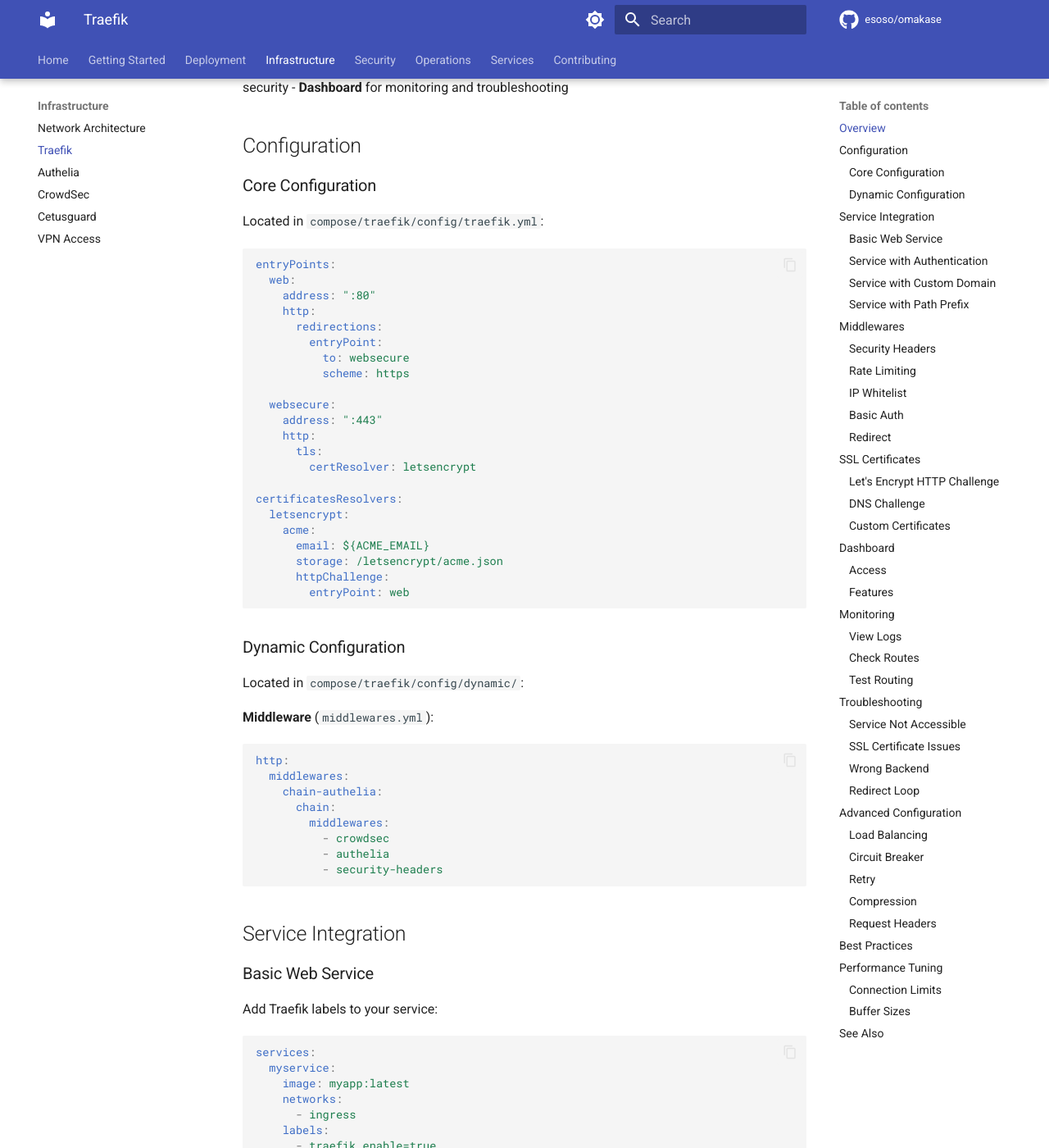
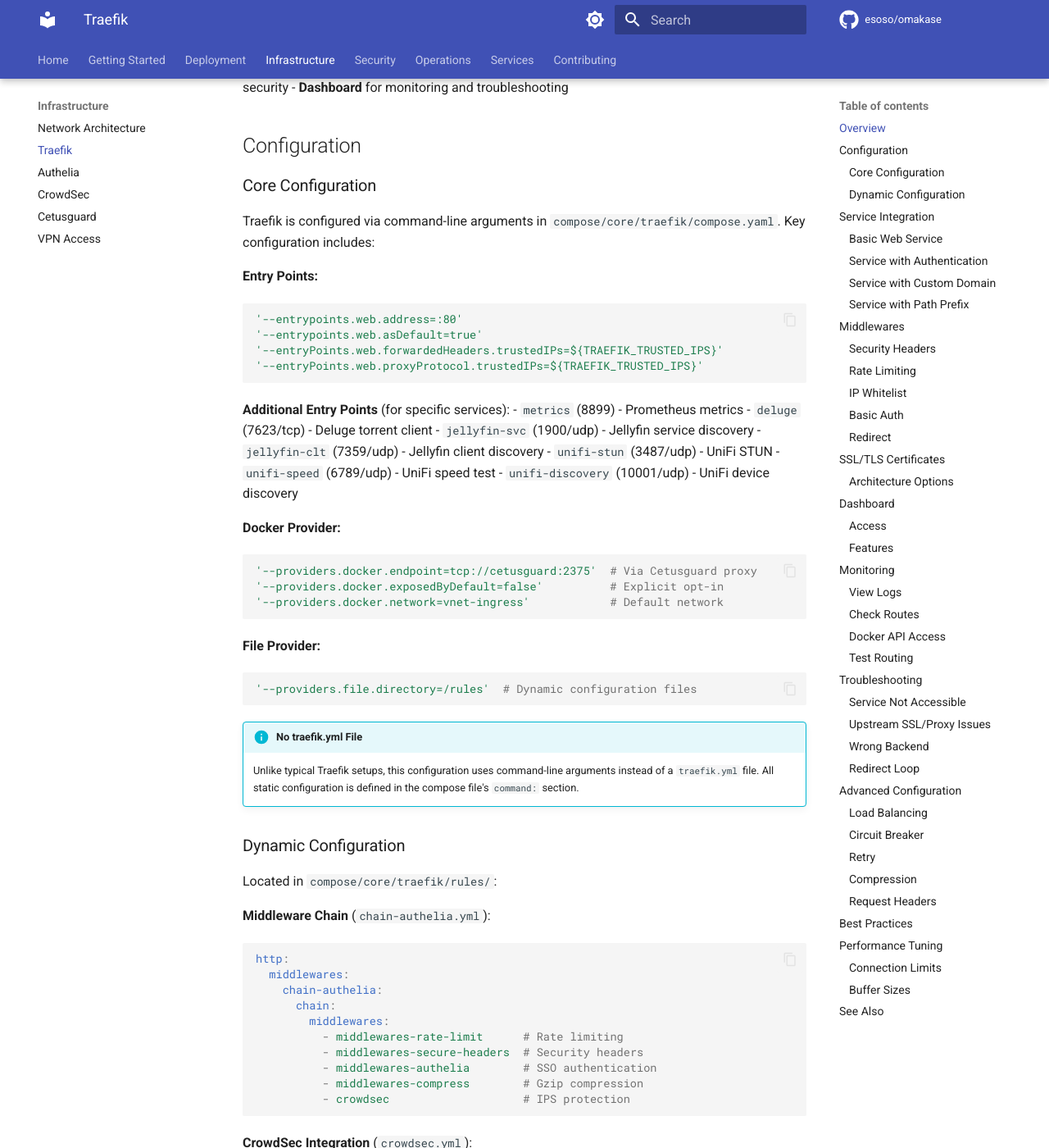
Before and after one commit to EsOsO/Omakase, an MkDocs documentation site: the page built from docs/infrastructure/traefik.md, in a window 1280 px wide and 1400 px high, scrolled down 301 px. Shown: the whole window at 82% size. Built offline with MkDocs 1.6.1 and Material for MkDocs 9.7.7, drawn with Linux system fonts in a browser that asks for light colours; comment, search, counter and statistics services are not loaded; some of the changed text lies outside the part shown.

Commit message:
docs(traefik): fix documentation to match actual configuration (#10)
Fixed multiple inaccuracies in Traefik documentation to reflect the
actual implementation:

Configuration Method:
- Documented that Traefik uses command-line arguments, not traefik.yml
- Corrected paths: rules in /rules/ not config/dynamic/

Network and Connectivity:
- Fixed network name: vnet-ingress (not ingress)
- Documented Cetusguard proxy for Docker API access
- Explained upstream SSL termination architecture

Middleware Chain:
- Corrected chain-authelia middleware order:
  middlewares-rate-limit → middlewares-secure-headers →
  middlewares-authelia → middlewares-compress → crowdsec
- Added CrowdSec bouncer plugin configuration with Redis cache

Entry Points:
- Documented additional entry points for services (Jellyfin, UniFi, Deluge)
- Clarified that default is 'web' (port 80), not 'websecure'

SSL/TLS:
- Explained that SSL termination happens upstream by design
- Removed incorrect Let's Encrypt configuration examples
- Added architecture options section

Security:
- Documented TRAEFIK_TRUSTED_IPS for proxy protocol
- Updated security headers to match actual configuration
- Emphasized Docker socket protection via Cetusguard

Best Practices:
- Removed ACME-related practices
- Added Redis cache monitoring
- Added trusted IPs verification
- Emphasized never exposing Docker socket directly

Troubleshooting:
- Fixed network inspection commands (vnet-ingress)
- Removed ACME/Let's Encrypt troubleshooting
- Added upstream proxy troubleshooting
- Added Cetusguard connectivity checks

🤖 Generated with [Claude Code](https://claude.com/claude-code)

Co-authored-by: Claude <noreply@anthropic.com>

````diff
--- a/docs/infrastructure/traefik.md
+++ b/docs/infrastructure/traefik.md
@@ -15,47 +15,86 @@ Traefik provides:
 
 ### Core Configuration
 
-Located in `compose/traefik/config/traefik.yml`:
+Traefik is configured via command-line arguments in `compose/core/traefik/compose.yaml`. Key configuration includes:
 
+**Entry Points:**
 ```yaml
-entryPoints:
-  web:
-    address: ":80"
-    http:
-      redirections:
-        entryPoint:
-          to: websecure
-          scheme: https
+'--entrypoints.web.address=:80'
+'--entrypoints.web.asDefault=true'
+'--entryPoints.web.forwardedHeaders.trustedIPs=${TRAEFIK_TRUSTED_IPS}'
+'--entryPoints.web.proxyProtocol.trustedIPs=${TRAEFIK_TRUSTED_IPS}'
+```
 
-  websecure:
-    address: ":443"
-    http:
-      tls:
-        certResolver: letsencrypt
+**Additional Entry Points** (for specific services):
+- `metrics` (8899) - Prometheus metrics
+- `deluge` (7623/tcp) - Deluge torrent client
+- `jellyfin-svc` (1900/udp) - Jellyfin service discovery
+- `jellyfin-clt` (7359/udp) - Jellyfin client discovery
+- `unifi-stun` (3487/udp) - UniFi STUN
+- `unifi-speed` (6789/udp) - UniFi speed test
+- `unifi-discovery` (10001/udp) - UniFi device discovery
 
-certificatesResolvers:
-  letsencrypt:
-    acme:
-      email: ${ACME_EMAIL}
-      storage: /letsencrypt/acme.json
-      httpChallenge:
-        entryPoint: web
+**Docker Provider:**
+```yaml
+'--providers.docker.endpoint=tcp://cetusguard:2375'  # Via Cetusguard proxy
+'--providers.docker.exposedByDefault=false'          # Explicit opt-in
+'--providers.docker.network=vnet-ingress'            # Default network
 ```
+
+**File Provider:**
+```yaml
+'--providers.file.directory=/rules'  # Dynamic configuration files
+```
+
+!!! info "No traefik.yml File"
+    Unlike typical Traefik setups, this configuration uses command-line arguments instead of a `traefik.yml` file. All static configuration is defined in the compose file's `command:` section.
 
 ### Dynamic Configuration
 
-Located in `compose/traefik/config/dynamic/`:
+Located in `compose/core/traefik/rules/`:
 
-**Middleware** (`middlewares.yml`):
+**Middleware Chain** (`chain-authelia.yml`):
 ```yaml
 http:
   middlewares:
     chain-authelia:
       chain:
         middlewares:
-          - crowdsec
-          - authelia
-          - security-headers
+          - middlewares-rate-limit      # Rate limiting
+          - middlewares-secure-headers  # Security headers
+          - middlewares-authelia        # SSO authentication
+          - middlewares-compress        # Gzip compression
+          - crowdsec                    # IPS protection
+```
+
+**CrowdSec Integration** (`crowdsec.yml`):
+```yaml
+http:
+  middlewares:
+    crowdsec:
+      plugin:
+        crowdsec-bouncer:
+          enabled: true
+          crowdseclapihost: 'crowdsec:8080'
+          crowdsecappsechost: 'crowdsec:7422'
+          rediscacheenabled: true
+          rediscachehost: 'traefik-redict:6379'
+```
+
+**Security Headers** (`middlewares-secure-headers.yml`):
+```yaml
+http:
+  middlewares:
+    middlewares-secure-headers:
+      headers:
+        browserXssFilter: true
+        contentTypeNosniff: true
+        customFrameOptionsValue: SAMEORIGIN
+        stsIncludeSubdomains: true
+        stsPreload: true
+        stsSeconds: 15552000
+        referrerPolicy: same-origin
+        permissionsPolicy: camera=(), microphone=(self), geolocation=()
 ```
 
 ## Service Integration
@@ -69,14 +108,19 @@ services:
   myservice:
     image: myapp:latest
     networks:
-      - ingress
+      - vnet-ingress  # Must be on the ingress network
     labels:
       - traefik.enable=true
       - traefik.http.routers.myservice.rule=Host(`myservice.${DOMAINNAME}`)
-      - traefik.http.routers.myservice.entrypoints=websecure
-      - traefik.http.routers.myservice.tls.certresolver=letsencrypt
+      - traefik.http.routers.myservice.entrypoints=web
       - traefik.http.services.myservice.loadbalancer.server.port=8080
 ```
+
+!!! warning "Network Requirement"
+    Services must be on the `vnet-ingress` network to be accessible via Traefik. This is Omakase's shared network for public-facing services.
+
+!!! info "No SSL Configuration in Labels"
+    Unlike typical Traefik setups, **this configuration does not use Let's Encrypt directly**. SSL termination is handled upstream (e.g., HAProxy, Cloudflare, or external load balancer). You don't need `tls.certresolver` labels.
 
 ### Service with Authentication
 
@@ -86,11 +130,17 @@ Protect service with Authelia SSO:
 labels:
   - traefik.enable=true
   - traefik.http.routers.myservice.rule=Host(`myservice.${DOMAINNAME}`)
-  - traefik.http.routers.myservice.entrypoints=websecure
-  - traefik.http.routers.myservice.tls.certresolver=letsencrypt
+  - traefik.http.routers.myservice.entrypoints=web
   - traefik.http.routers.myservice.middlewares=chain-authelia@file
   - traefik.http.services.myservice.loadbalancer.server.port=8080
 ```
+
+The `chain-authelia@file` middleware applies:
+- Rate limiting
+- Security headers
+- Authelia SSO authentication
+- Gzip compression
+- CrowdSec IPS protection
 
 ### Service with Custom Domain
 
@@ -185,50 +235,35 @@ labels:
   - traefik.http.middlewares.redirect-https.redirectscheme.permanent=true
 ```
 
-## SSL Certificates
+## SSL/TLS Certificates
 
-### Let's Encrypt HTTP Challenge
+!!! info "Upstream SSL Termination"
+    **Omakase's Traefik does not handle SSL certificates directly**. This is by design for the reference architecture where SSL termination happens upstream (e.g., OPNSense HAProxy, Cloudflare, cloud load balancer).
 
-Default method (requires port 80 accessible):
+### Architecture Options
 
-```yaml
-certificatesResolvers:
-  letsencrypt:
-    acme:
-      email: ${ACME_EMAIL}
-      storage: /letsencrypt/acme.json
-      httpChallenge:
-        entryPoint: web
+**Option 1: Upstream SSL Termination** (Default/Recommended)
+```
+Internet → [Firewall/HAProxy with SSL] → Traefik (HTTP only) → Services
 ```
 
-### DNS Challenge
+- SSL certificates managed at firewall/load balancer level
+- Traefik receives traffic on port 80 (HTTP)
+- Internal communication uses HTTP or can be encrypted separately
+- `TRAEFIK_TRUSTED_IPS` validates requests come from trusted proxy
 
-For wildcard certificates:
-
-```yaml
-certificatesResolvers:
-  letsencrypt:
-    acme:
-      email: ${ACME_EMAIL}
-      storage: /letsencrypt/acme.json
-      dnsChallenge:
-        provider: cloudflare
-        resolvers:
-          - "1.1.1.1:53"
-          - "8.8.8.8:53"
+**Option 2: Direct SSL with Let's Encrypt** (Requires modification)
+```
+Internet → Traefik (HTTPS) → Services
 ```
 
-### Custom Certificates
+To enable Let's Encrypt, you would need to:
+1. Add `websecure` entrypoint (port 443)
+2. Add `certificatesResolvers` configuration
+3. Update service labels to use `entrypoints=websecure` and `tls.certresolver=letsencrypt`
+4. Expose port 443 in compose file
 
-Mount custom certificates:
-
-```yaml
-volumes:
-  - ./certs:/certs
-labels:
-  - traefik.http.routers.myservice.tls.domains[0].main=mydomain.com
-  - traefik.http.routers.myservice.tls.domains[0].sans=*.mydomain.com
-```
+This is not the default configuration but can be adapted for simpler deployments.
 
 ## Dashboard
 
@@ -255,20 +290,41 @@ docker compose logs -f traefik
 ### Check Routes
 
 ```bash
-# List all HTTP routers
-docker exec traefik traefik healthcheck
+# Health check
+docker exec traefik traefik healthcheck --ping
 
-# View configuration
-docker exec traefik cat /etc/traefik/traefik.yml
+# View running command/configuration
+docker inspect traefik | jq '.[0].Args'
+
+# View dynamic configuration files
+docker exec traefik ls -la /rules/
+docker exec traefik cat /rules/chain-authelia.yml
 ```
+
+### Docker API Access
+
+!!! important "Cetusguard Proxy"
+    Traefik **does not** connect to the Docker socket directly. Instead, it uses the Cetusguard proxy for security:
+
+    ```yaml
+    '--providers.docker.endpoint=tcp://cetusguard:2375'
+    ```
+
+    This provides:
+    - Read-only access to Docker API
+    - No container manipulation capabilities
+    - Network isolation from host Docker socket
+    - Audit logging of API requests
+
+See [Cetusguard documentation](cetusguard.md) for more details.
 
 ### Test Routing
 
 ```bash
-# Test specific host
+# Test specific host (internal)
 curl -H "Host: myservice.yourdomain.com" http://localhost
 
-# With SSL
+# Test from external (if SSL upstream)
 curl https://myservice.yourdomain.com
 ```
 
@@ -286,27 +342,32 @@ docker compose logs traefik | grep myservice
 docker inspect myservice | jq '.[0].Config.Labels'
 ```
 
-**Check service on ingress network**:
+**Check service on vnet-ingress network**:
 ```bash
-docker network inspect ingress | jq '.[]Containers'
+docker network inspect vnet-ingress | jq '.[].Containers'
 ```
 
-### SSL Certificate Issues
+**Verify Traefik can reach Docker API**:
+```bash
+# Check Cetusguard is running
+docker compose ps cetusguard
 
-**Certificate not issued**:
-```bash
-# Check ACME logs
-docker compose logs traefik | grep acme
-
-# Verify port 80 accessible externally
-curl http://yourdomain.com/.well-known/acme-challenge/test
+# Check Traefik can communicate with Cetusguard
+docker exec traefik ping -c 2 cetusguard
 ```
 
-**Rate limits**: Let's Encrypt has rate limits. Wait if hit.
+### Upstream SSL/Proxy Issues
 
-**Check certificate storage**:
+**Trusted IPs not configured**:
 ```bash
-docker exec traefik cat /letsencrypt/acme.json | jq
+# Verify TRAEFIK_TRUSTED_IPS is set correctly
+docker inspect traefik | jq '.[0].Args[] | select(contains("trustedIPs"))'
+```
+
+**Check forwarded headers**:
+```bash
+# Enable access logs temporarily to see headers
+docker compose logs traefik | grep "User-Agent"
 ```
 
 ### Wrong Backend
@@ -383,13 +444,16 @@ labels:
 
 ## Best Practices
 
-1. **Always use middleware chains** - Apply security headers, Authelia, CrowdSec
-2. **Pin Traefik version** - Don't use `:latest` tag
-3. **Monitor certificate renewal** - Check ACME logs regularly
-4. **Use specific network** - Always specify `traefik.docker.network=ingress`
+1. **Always use middleware chains** - Apply the full `chain-authelia@file` for protected services
+2. **Pin Traefik version** - Don't use `:latest` tag (Renovate manages updates)
+3. **Use vnet-ingress network** - All public services must be on this network
+4. **Specify network in labels** - When service is on multiple networks: `traefik.docker.network=vnet-ingress`
 5. **Test in development** - Use `compose.dev.yaml` for testing routing
-6. **Document custom middleware** - Keep middleware definitions clear
-7. **Backup ACME storage** - Include `/letsencrypt/acme.json` in backups
+6. **Monitor CrowdSec** - Check that CrowdSec bouncer is working via dashboard
+7. **Verify trusted IPs** - Ensure `TRAEFIK_TRUSTED_IPS` includes all upstream proxies
+8. **Document custom middleware** - Keep middleware definitions in `/rules/` directory
+9. **Never expose Docker socket** - Always use Cetusguard proxy
+10. **Check Redis cache** - CrowdSec bouncer uses Redis for performance
 
 ## Performance Tuning
 
````
